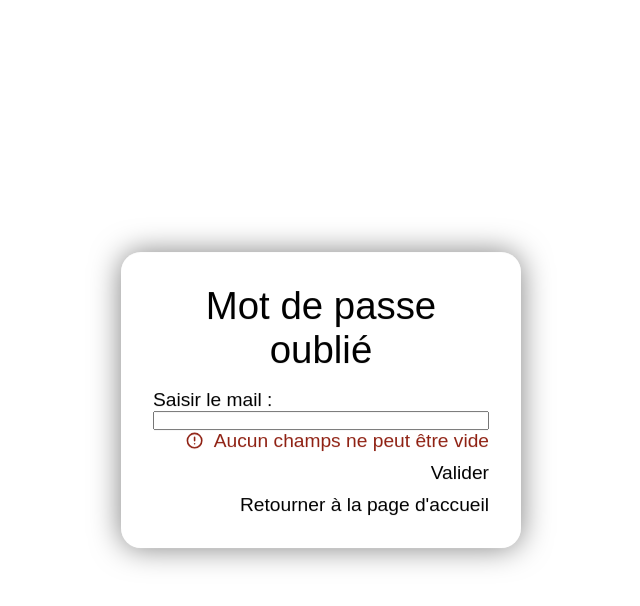
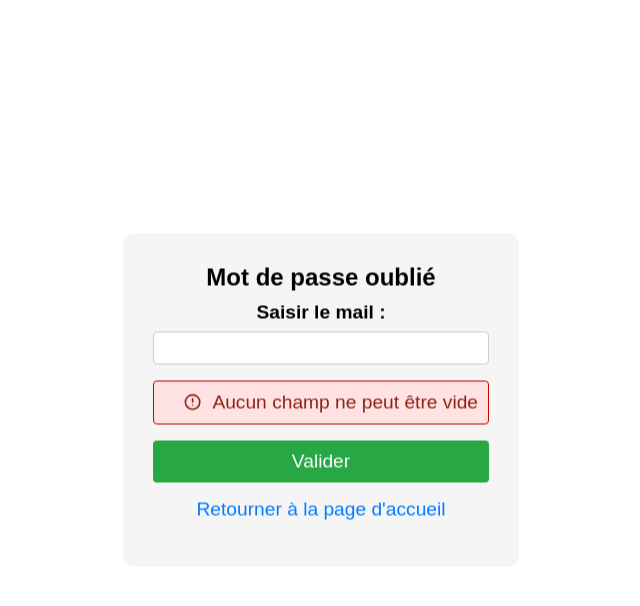
Before and after one commit to JiayiHE95/BenevoleAPP-Front, a React (Create React App) app: page /password-forgot in a window 1280 px wide. Both pictures are taken after a click on the element "Valider". Shown: the top 606 px of the page, without its empty margins (319-959 px from the left). Built offline with nearby package versions, Linux system fonts and the light colour scheme.

Commit message:
le premier css login

```diff
--- a/src/components/Login.js
+++ b/src/components/Login.js
@@ -34,34 +34,34 @@ const Login=()=>{
     })
   }
 
- return(
-
-<div>
-<label htmlFor="email">Email :</label>
+  return (
+    <div className='login-container'>
+      <label htmlFor="email" className='label'>Email :</label>
       <input
         type="email"
         id="email"
         name="email"
-  onChange={(e)=>{setMail(e.target.value)}}
+        className='input-field'
+        onChange={(e) => { setMail(e.target.value) }}
         required
       />
 
-<label htmlFor="password">Mot de passe :</label>
+      <label htmlFor="password" className='label'>Mot de passe :</label>
       <input
         type="password"
         id="password"
         name="password"
-  onChange={(e)=>{setMdp(e.target.value)}}
+        className='input-field'
+        onChange={(e) => { setMdp(e.target.value) }}
         required
       />
 
-{notif && <div className='notif-error'><TbAlertCircle className='error-icon'/><div>{notif}</div></div>}
-<div className='clickable' onClick={()=>{navigate("/password-forgot")}}>Mot de passe oublié</div>
-<div onClick={()=>{navigate("/signup")}}>Je n'ai pas de compte</div>
-<button type="submit" onClick={()=>connexion()} >Se connecter</button>
-
+      {notif && <div className='notif-error'><TbAlertCircle className='error-icon' /><div>{notif}</div></div>}
+      <div className='clickable' onClick={() => { navigate("/password-forgot") }}>Mot de passe oublié</div>
+      <div className='create-account' onClick={() => { navigate("/signup") }}>Je n'ai pas de compte</div>
+      <button type="submit" className='submit-button' onClick={() => connexion()}>Se connecter</button>
     </div>
- )
+  );
 
 }
 export default Login
--- a/src/components/PasswordForgot.js
+++ b/src/components/PasswordForgot.js
@@ -72,40 +72,41 @@ const PasswordForgot=({isOpen})=>{
     })
   }
 
-  return(
+  return (
     token ? (
       isValide && user ?
       <div className="site-container">
         <div className='form-wrapper'>
-        <div className='form-container'>
+          <div className='form-container password-reset'>
             <div className='form-title'>Nouveau mot de passe</div>
             <div className='passwordreset-mail'>
               <div>{user.mail}</div>
             </div>
             <div className='form-inputs'>
-
-            <label htmlFor="password">Mot de passe :</label>
+              <label htmlFor="password" className='label'>Mot de passe :</label>
               <input
                 type="password"
                 id="password"
                 name="password"
-              onChange={(e)=>{setMdp(e.target.value)}}
+                className='input-field'
+                onChange={(e) => { setMdp(e.target.value) }}
                 required
               />
-            <label htmlFor="password">Resaisir le mot de passe :</label>
+              <label htmlFor="password" className='label'>Resaisir le mot de passe :</label>
               <input
                 type="password"
                 id="password"
                 name="password"
-              onChange={(e)=>{setResetPassword(e.target.value)}}
+                className='input-field'
+                onChange={(e) => { setResetPassword(e.target.value) }}
                 required
               />
             </div>
-            {passwordNotif&& <div className='notif-error'><TbAlertCircle className='error-icon'/><div>Mots de passe non identiques</div></div>}
-            {emptyNotif&& <div className='notif-error'><TbAlertCircle className='error-icon'/><div>Aucun champs ne peut être vide</div></div>}
-            {mailNotif &&<div className='notif-error'>{mailNotif}</div>}
-            {!succesNotif && <div className='clickable' onClick={()=>passwordReset()}> Valider</div>}
-            <div className='clickable' onClick={()=>{navigate("/")}}>Retourner à la page d'accueil</div>
+            {passwordNotif && <div className='notif-error'><TbAlertCircle className='error-icon' /><div>Mots de passe non identiques</div></div>}
+            {emptyNotif && <div className='notif-error'><TbAlertCircle className='error-icon' /><div>Aucun champ ne peut être vide</div></div>}
+            {mailNotif && <div className='notif-error'>{mailNotif}</div>}
+            {!succesNotif && <div className='clickable submit-button' onClick={() => passwordReset()}> Valider</div>}
+            <div className='clickable' onClick={() => { navigate("/") }}>Retourner à la page d'accueil</div>
           </div>
         </div>
       </div>
@@ -113,32 +114,33 @@ const PasswordForgot=({isOpen})=>{
       <div className="site-container">
         <div className='passwordreset-token'>
           <div>Token expiré, veuillez refaire une demande d'initialisation du mot de passe</div>
-          <div className='clickable' onClick={()=>{navigate("/")}}>Retourner à la page d'accueil</div>
+          <div className='clickable' onClick={() => { navigate("/") }}>Retourner à la page d'accueil</div>
         </div>
       </div>
     )
     :
     <div className='form-wrapper'>
-      <div className='form-container'>
+      <div className='form-container password-forgot'>
         <div className='form-title'>Mot de passe oublié</div>
         <div className='form-inputs'>
-        <label htmlFor="mail">Saisir le mail :</label>
+          <label htmlFor="mail" className='label'>Saisir le mail :</label>
           <input
             type="email"
             id="mail"
             name="mail"
-          onChange={(e)=>{setMail(e.target.value)}}
+            className='input-field'
+            onChange={(e) => { setMail(e.target.value) }}
             required
           />
         </div>
-        {emptyNotif&& <div className='notif-error'><TbAlertCircle className='error-icon'/><div>Aucun champs ne peut être vide</div></div>}
-        {mailNotif&&<div className='notif-error'>{mailNotif}</div>}
-        {!succesNotif && <div className='clickable' onClick={()=>passwordForgot()}> Valider</div>}
-        <div className='clickable' onClick={()=>{navigate("/")}}>Retourner à la page d'accueil</div>
+        {emptyNotif && <div className='notif-error'><TbAlertCircle className='error-icon' /><div>Aucun champ ne peut être vide</div></div>}
+        {mailNotif && <div className='notif-error'>{mailNotif}</div>}
+        {!succesNotif && <div className='clickable submit-button' onClick={() => passwordForgot()}> Valider</div>}
+        <div className='clickable' onClick={() => { navigate("/") }}>Retourner à la page d'accueil</div>
       </div>
     </div>
+  )
 
-  )
 
 }
 export default PasswordForgot
--- a/src/scss/components/_all_components.scss
+++ b/src/scss/components/_all_components.scss
@@ -6,4 +6,5 @@
 @import './personal_data';
 @import './planningtable';
 @import './popup';
-@import './notificationCard.scss'
+@import './notificationCard.scss';
+@import './login.scss';
--- a/src/scss/components/_login_card.scss
+++ b/src/scss/components/_login_card.scss
@@ -8,7 +8,7 @@
  background-color: transparent;
  border-radius: 20px;
  backdrop-filter: blur(20px);
- box-shadow: 0 0 30px rgba(0,0,0,.5);
+
  display: flex;
  justify-content: center;
  align-items: center;
@@ -24,10 +24,11 @@
  padding: 30px;
  display: flex;
  flex-direction: column;
- .clickable{
-  margin-top: 3%;
-  text-align: right;
- }
+ background-color: whitesmoke;
+ border-radius: 10px;
+ text-align: center;
+
+
 }
 .close-icon{
  font-size: 1.5em;
--- a/src/scss/components/_password_reset_card.scss
+++ b/src/scss/components/_password_reset_card.scss
@@ -1,32 +1,51 @@
-.passwordreset-mail{
- display: flex;
- flex-direction: row;
- justify-content: center;
- align-items: center;
- text-align: center;
- margin-bottom: 5%;
- font-size: 1.2em;
+
+
+/* Style du titre du formulaire */
+.form-title {
+  font-size: 1.5rem;
+  font-weight: bold;
+  margin-bottom: 10px;
 }
 
-.passwordreset-token{
- display: flex;
- flex-direction: column;
- padding: 3%;
- width: 50%;
- color: white;
- text-align:justify;
- font-size: 1.3em;
+/* Style des champs de saisie */
+.input-field {
+  width: 100%;
+  padding: 8px;
+  margin-bottom: 16px;
+  border: 1px solid #ccc;
+  border-radius: 4px;
+  box-sizing: border-box;
+}
 
- border: 2px solid rgba(255,255,255,.5);
- background-color: transparent;
- border-radius: 20px;
- backdrop-filter: blur(60px);
- box-shadow: 0 0 30px rgba(0,0,0,.5);
- div{
-  margin-bottom: 2%;
- }
+/* Style des messages d'erreur */
+.notif-error {
+  display: flex;
+  align-items: center;
+  background-color: #ffe3e3;
+  color: #cc0000;
+  padding: 10px;
+  border: 1px solid #cc0000;
+  border-radius: 4px;
+  margin-bottom: 16px;
+}
 
- .clickable{
-  align-self: flex-end;
- }
+.error-icon {
+  margin-right: 8px;
 }
+
+/* Style du lien "Retourner à la page d'accueil" */
+.clickable {
+  color: #007bff;
+  cursor: pointer;
+  margin-bottom: 16px;
+}
+
+/* Style du bouton de soumission */
+.submit-button {
+  background-color: #28a745;
+  color: #fff;
+  padding: 10px;
+  border: none;
+  border-radius: 4px;
+  cursor: pointer;
+}
--- /dev/null
+++ b/src/scss/components/login.scss
@@ -0,0 +1,67 @@
+/* Style général du conteneur du formulaire */
+.login-container {
+    max-width: 400px;
+    padding: 20px;
+    border-radius: 8px;
+    width: 50em;
+    margin: auto; /* Utilisation de la marge auto pour centrer horizontalement */
+    margin-top: 25vh; /* Réglez cette valeur en fonction de l'espace que vous souhaitez en haut */
+    text-align: center;
+    background-color: whitesmoke;
+}
+
+  /* Le reste de votre style reste inchangé */
+  .label {
+    display: block;
+    margin-bottom: 8px;
+    font-weight: bold;
+  }
+
+  .input-field {
+    width: 100%;
+    padding: 8px;
+    margin-bottom: 16px;
+    border: 1px solid #ccc;
+    border-radius: 4px;
+    box-sizing: border-box;
+  }
+
+  .notif-error {
+    display: flex;
+    align-items: center;
+    background-color: #ffe3e3;
+    color: #cc0000;
+    padding: 10px;
+    border: 1px solid #cc0000;
+    border-radius: 4px;
+    margin-bottom: 16px;
+  }
+
+  .error-icon {
+    margin-right: 8px;
+  }
+
+  .clickable {
+    color: #007bff;
+    cursor: pointer;
+    margin-bottom: 16px;
+  }
+
+  .create-account {
+    color: #007bff;
+    cursor: pointer;
+    margin-bottom: 16px;
+  }
+
+  .submit-button {
+    background-color: #28a745;
+    color: #fff;
+    padding: 10px;
+    border: none;
+    border-radius: 4px;
+    cursor: pointer;
+  }
+
+  .submit-button:hover {
+    background-color: #218838;
+  }
```
Lines whose indentation alone changed are shown as unchanged.
